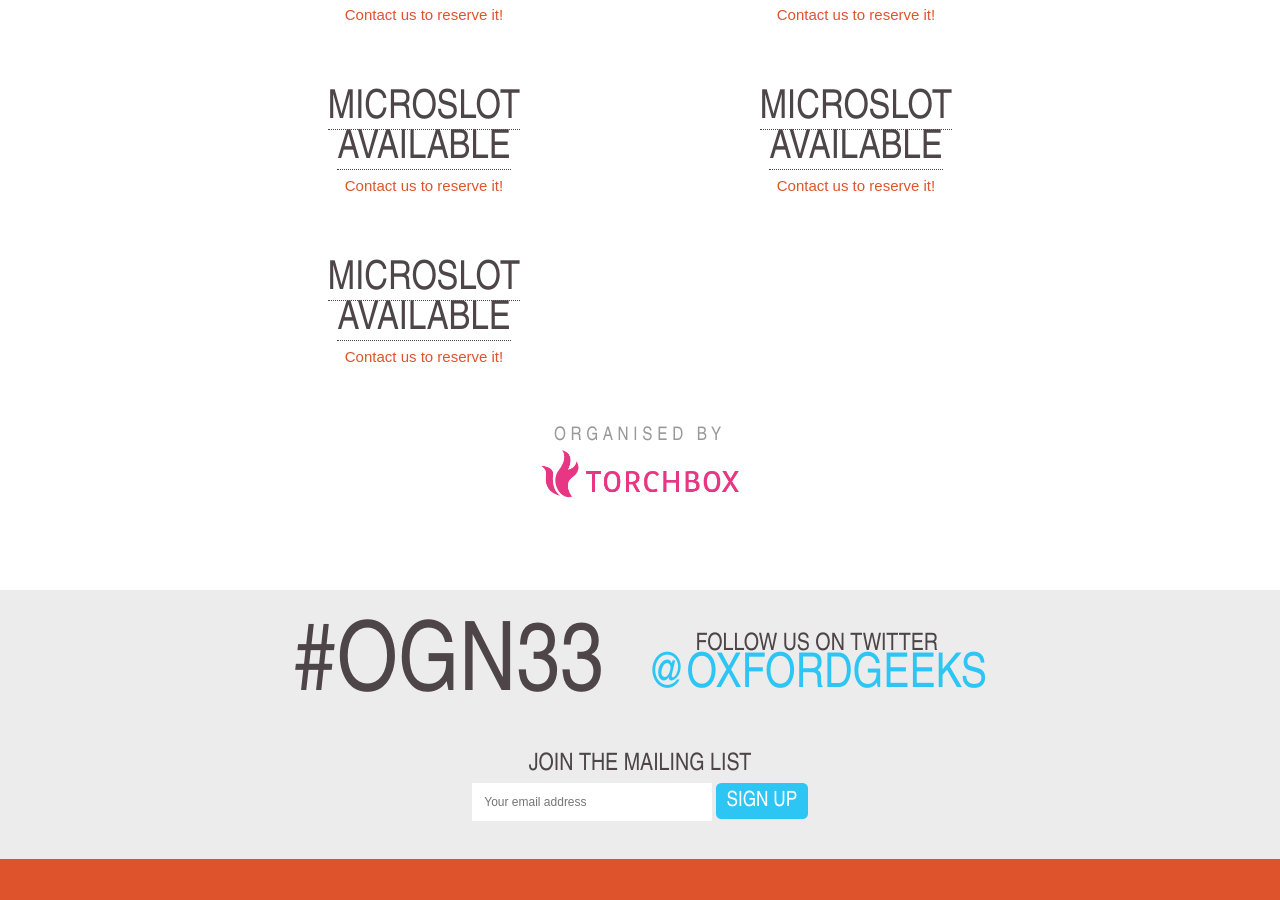
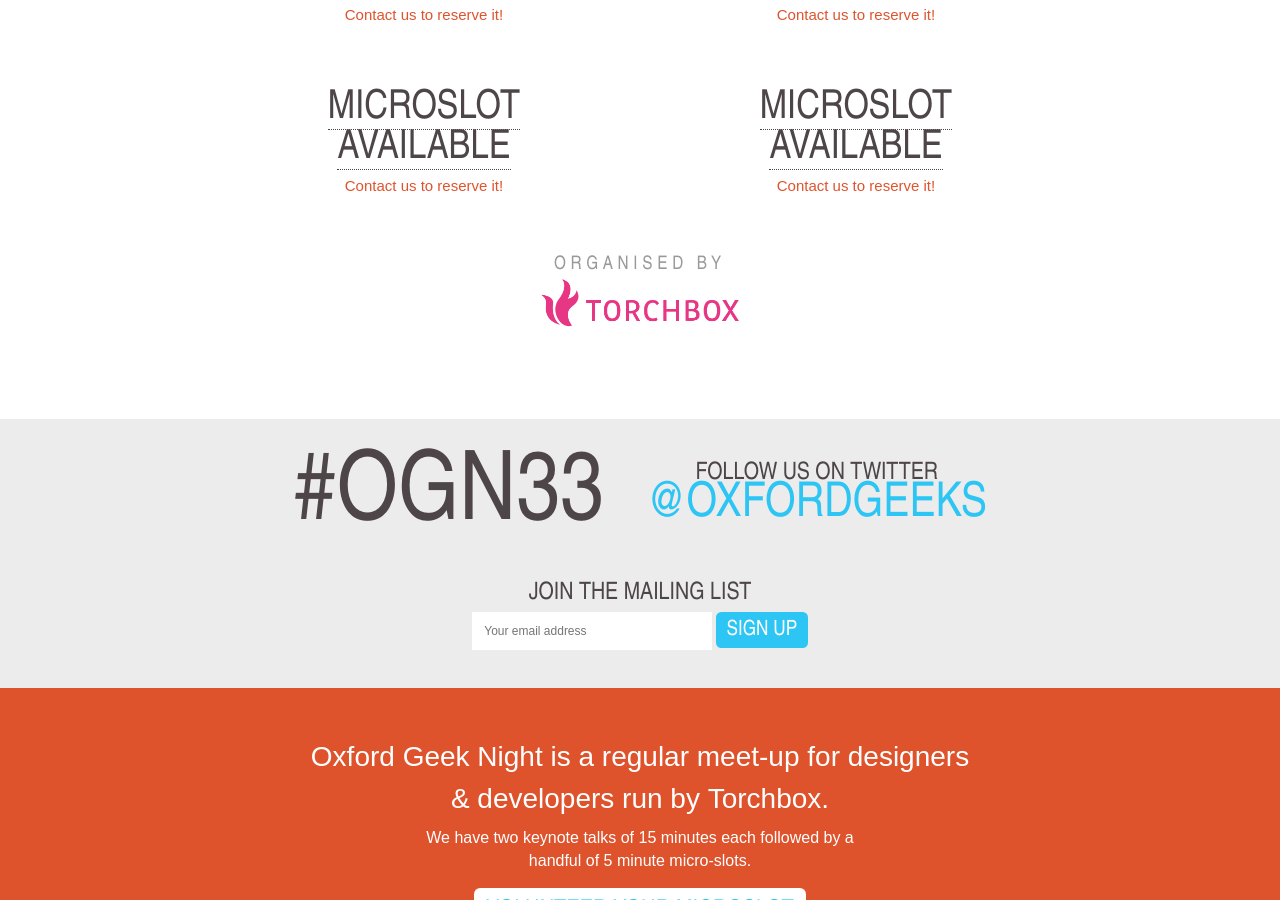
Before and after one commit to torchbox/ogn, a Jekyll site: the page built from _posts/2013-10-16-ogn33.markdown, in a window 1280 px wide and 900 px high, scrolled down 722 px. Built offline with Jekyll 4.4.1, drawn with Linux system fonts in a browser that asks for light colours; nearby versions of some CDN libraries; Markdown is read by kramdown in place of the engine named in the settings.

Commit message:
Update 2013-10-16-ogn33.markdown

```diff
--- a/_posts/2013-10-16-ogn33.markdown
+++ b/_posts/2013-10-16-ogn33.markdown
@@ -50,8 +50,4 @@
         <h2 itemprop="name"><a href="http://bit.ly/ogn-microslot" >Microslot available</a></h2>
         <p><a href="http://bit.ly/ogn-microslot" >Contact us to reserve it!</a></p>
     </li>
-    <li itemprop="performer" itemscope="itemscope" itemtype="http://schema.org/Person">
-        <h2 itemprop="name"><a href="http://bit.ly/ogn-microslot" >Microslot available</a></h2>
-        <p><a href="http://bit.ly/ogn-microslot" >Contact us to reserve it!</a></p>
-    </li>
 </ul>
```
